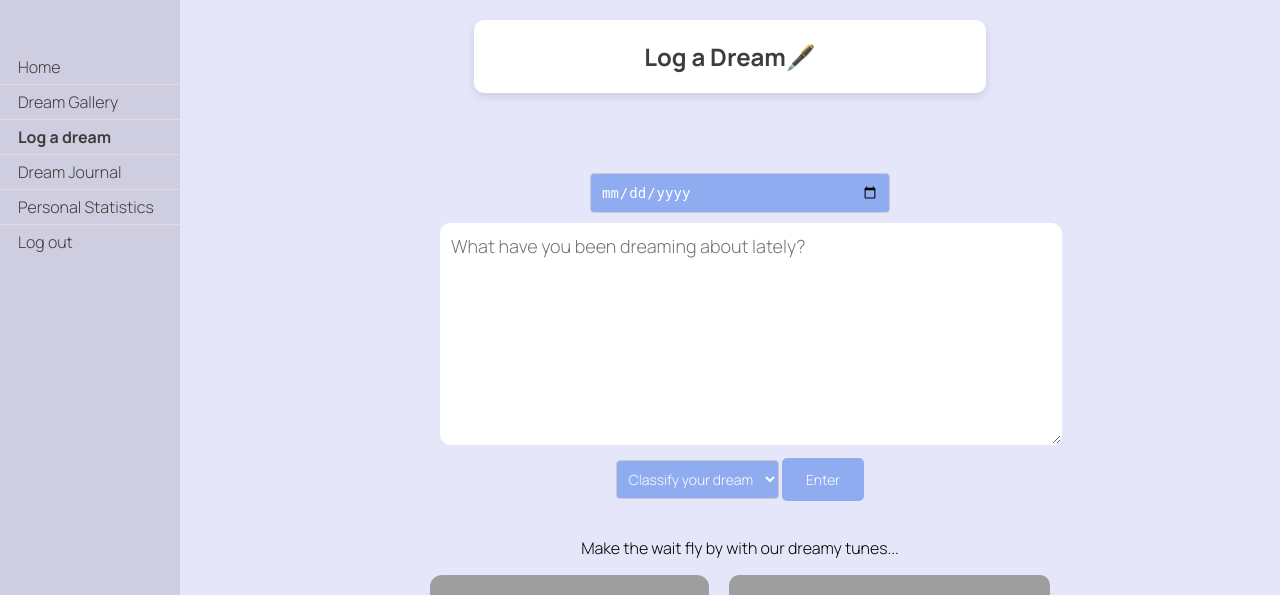
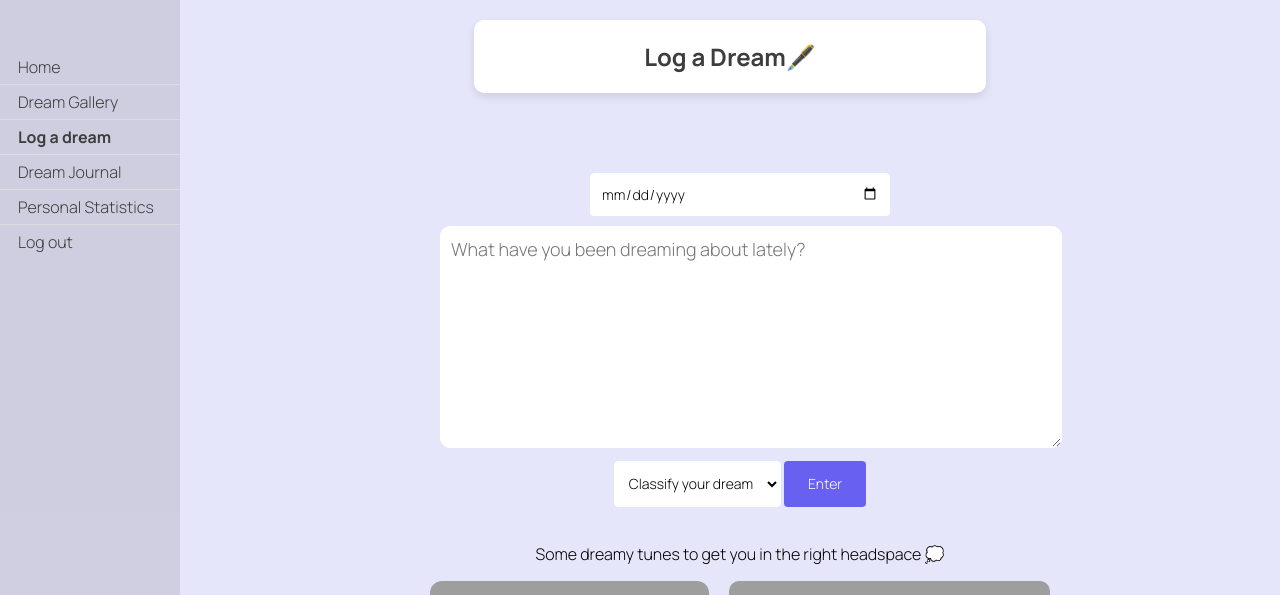
Before and after one commit to hannahsteinbach/DreamCatcher, a Django app: page /dreams/log_dream/ in a window 1280 px wide. Shown: the top 595 px of the page. Run offline with Django 5.2, Linux system fonts and the light colour scheme; a user stored in the database is signed in; grey boxes are pictures that could not be loaded.

Commit message:
should have stopped working on this wayyy earlier

```diff
--- a/django/dreamcatcher/dreams/models.py
+++ b/django/dreamcatcher/dreams/models.py
@@ -50,7 +50,7 @@ class Dream(models.Model):
         # metadata extraction
         #self.titles = response.get('titles', [])
         self.keywords = response.get('keywords', [])
-        self.emotion = response.get('emotion', [])
+        self.emotion = response.get('emotion', "")
         self.characters = response.get('characters', [])
         self.places = response.get('places', [])
         self.processed = True
--- a/django/dreamcatcher/dreams/templates/dreams/log_dream.html
+++ b/django/dreamcatcher/dreams/templates/dreams/log_dream.html
@@ -98,28 +98,30 @@
             font-family: 'Manrope', sans-serif;
         }
         .chat-form input[type="submit"] {
-            padding: 12px 24px;
+            padding: 10px 24px;
             border: none;
-            border-radius: 5px;
-            background-color: #82a3f0da;
+            border-radius: 4px;
+            background-color: rgb(104 96 240);
             color: white;
             font-size: 14px;
             cursor: pointer;
             transition: background-color 0.3s;
+            height: 46px;
+            line-height: normal;
             font-family: 'Manrope', sans-serif;
         }
         .chat-form input[type="submit"]:hover {
-            background-color: #BECDDE;
+            background-color: rgba(103, 96, 240, 0.659);
         }
         #classification {
-            padding: 8px;
+            padding: 10px;
             font-size: 14px;
-            border: 1px solid #ccc;
+            border: 1px solid #ffffff;
             border-radius: 4px;
-            background-color: #82a3f0da;
-            color: white;
+            background-color: #ffffff;
             cursor: pointer;
             font-family: 'Manrope', sans-serif;
+            height: 46px;
         }
         #classification option {
             padding: 8px;
@@ -132,13 +134,13 @@
             width: 50%;
             padding: 10px;
             font-size: 14px;
-            border: 1px solid #ccc;
+            border: 1px solid #ffffff;
             border-radius: 4px;
-            background-color: #82a3f0da;
-            color: white;
+            background-color: #ffffff;
             cursor: pointer;
             margin-bottom: 10px;
             box-sizing: border-box;
+            font-family: 'Manrope', sans-serif;
         }
 
         .playlist-container {
@@ -165,7 +167,30 @@
             text-align: center;
             margin-left: 200px;
         }
+        #loading-icon {
+        width: 40px;
+        height: 40px;
+        margin-right: 10px;
+        }
+        #loading-content {
+        display: flex;
+        align-items: center;
+        justify-content: center;
+        }
+        #loading-container {
+            display: none;
+            text-align: center;
+        }
+        #loading-message {
+        font-size: 16px;
+        margin: 0;
+        }
 
+        #loading-info {
+            font-size: 16px;
+            margin: 0;
+            margin-bottom: 20px;
+        }
     </style>
 </head>
 <body>
@@ -180,7 +205,7 @@
     <div class="header">
         <h2>Log a Dream🖋️</h2>
     </div>
-    <form class="chat-form" method="post">
+    <form class="chat-form" method="post", onsubmit="return handleSubmit()">
         {% csrf_token %}
         <input type="date" id="id_date" name="date">
         <textarea id="content" name="content" placeholder="What have you been dreaming about lately?" rows="4"></textarea>
@@ -196,7 +221,15 @@
     </form>
     <section class="content">
         <div class="centered-text">
-            <p>Make the wait fly by with our dreamy tunes...</p>
+            <div id="loading-container" style="display: none; text-align: center;">
+                <div id="loading-content">
+                    <img id="loading-icon" src="{% static 'images/loading.gif' %}" alt="Loading...">
+                    <p id="loading-message">Currently logging your dream 💌</p>
+                </div>
+                <p id="loading-info">Make the wait fly by with our dreamy tunes...</p>
+            </div>
+            <p id="default-message">Some dreamy tunes to get you in the right headspace 💭</p>
+        </div>
         </div>
         <div class="playlist-container">
             <iframe style="border-radius:12px" src="https://open.spotify.com/embed/playlist/3qcG06thoT5dON4ZBigN8N?utm_source=generator" width="100%" height="352" frameBorder="0" allowfullscreen="" allow="autoplay; clipboard-write; encrypted-media; fullscreen; picture-in-picture" loading="lazy"></iframe>
@@ -216,20 +249,18 @@
         <p>&copy; 2024 DreamCatcher | Raluca Rilla & Hannah Steinbach | <a class="btn btn-primary" href="{% url 'aboutus' %}">About us</a></p>
     </footer>
     <script>
-        window.addEventListener('scroll', function() {
-            var subtitle = document.querySelector('.subtitle');
-            var emojis = document.querySelector('.emojis');
-            var buttons = document.querySelectorAll('.overlay button');
-            var scrolled = window.pageYOffset || document.documentElement.scrollTop;
-            var maxScroll = 80;
-            var scrollFactor = Math.min(scrolled * 0.3, maxScroll);
+        function handleSubmit() {
+        const defaultMessage = document.getElementById('default-message');
+        const loadingContainer = document.getElementById('loading-container');
+        const submitButton = document.getElementById('submit-button');
 
-            subtitle.style.transform = 'translateY(' + scrollFactor + 'px)';
-            emojis.style.transform = 'translateY(' + scrollFactor + 'px)';
-            buttons.forEach(function(button) {
-                button.style.transform = 'translateY(' + scrollFactor + 'px)';
-            });
-        });
+        defaultMessage.style.display = 'none';
+        loadingContainer.style.display = 'block';
+        submitButton.disabled = true;
+        submitButton.style.backgroundColor = 'rgba(103, 96, 240, 0.659)';
+
+        return true;
+        }
     </script>
 
 </body>
```
Also changed, not shown: django/dreamcatcher/db.sqlite3, django/dreamcatcher/static/images/loading.gif (added).
